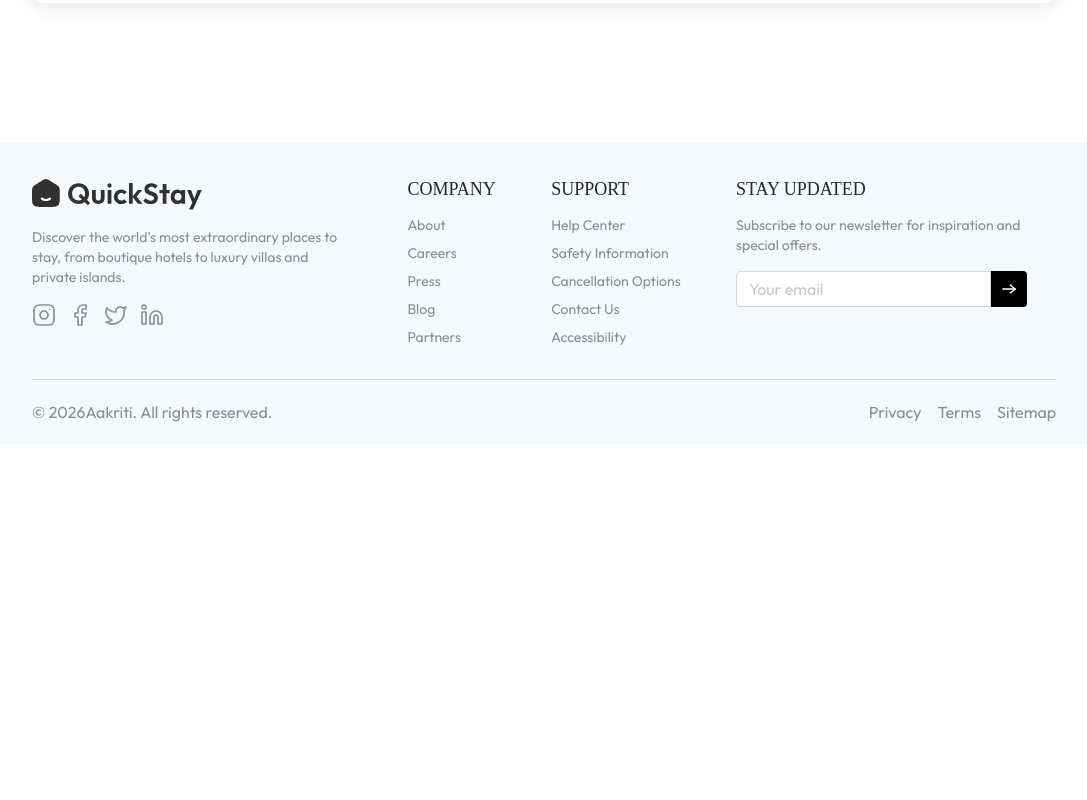
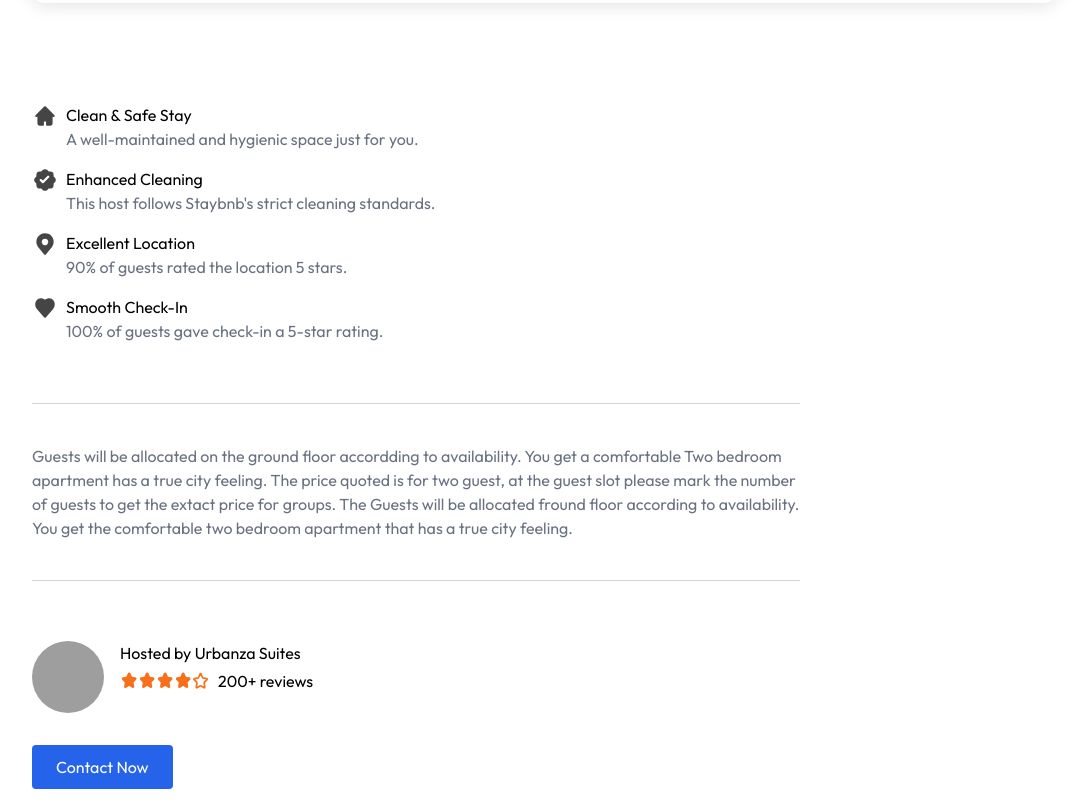
Before and after one commit to aakritii7/Hotel-Booking, a React (Vite) app: page /rooms/67f763d8197ac559e4089b7a in a window 1280 px wide. Shown: the part 940-1740 px from the top of the page, without its empty margins (96-1183 px from the left). Before the commit the page ends 1384 px from the top, so only its background shows below. Built offline with nearby package versions, Linux system fonts and the light colour scheme; no server answers; grey boxes are pictures that could not be loaded; a web font is replaced by a local one.

Commit message:
Room Details is completed

```diff
--- a/src/Pages/RoomDetails.jsx
+++ b/src/Pages/RoomDetails.jsx
@@ -1,6 +1,6 @@
 import React, { useEffect, useState } from 'react'
 import { useParams } from 'react-router-dom'
-import { assets, facilityIcons, roomsDummyData } from '../assets/assets'
+import { assets, facilityIcons, roomCommonData, roomsDummyData } from '../assets/assets'
 import StarRating from '../Components/StarRating'
 
 const RoomDetails = () => {
@@ -97,6 +97,42 @@
             </button>
 
         </form>
+
+        {/* Common Specifications */}
+        <div className='mt-25 space-y-4'>
+            {roomCommonData.map((spec, index)=>(
+                <div key={index} className='flex items-start gap-2'>
+                    <img src={spec.icon} alt={`${spec.title}-icon`} className='w-6.5' />
+                    <div>
+                        <p className='text-base'>{spec.title}</p>
+                        <p className='text-gray-500'>{spec.description}</p>
+                    </div>
+                </div>
+            ))}
+        </div>
+
+        <div className='max-w-3xl border-y border-gray-300 my-15 py-10 text-gray-500'>
+            <p>
+                Guests will be allocated on the ground floor accordding to availability. You get a comfortable Two bedroom apartment has a true city feeling. The price quoted is for two guest, at the guest slot please mark the number of guests to get the extact price for groups. The Guests will be allocated fround floor according to availability. You get the comfortable two bedroom apartment that has a true city feeling.
+            </p>
+        </div>
+
+        {/* Hosted By */}
+        <div className='flex flex-col items-start gap-4'>
+            <div className='flex gap-4'>
+                <img src={room.hotel.owner.image} alt="Host" className='h-14 w-14 md:h-18 md:w-18 rounded-full' />
+
+                <div>
+                    <p>Hosted by {room.hotel.name}</p>
+                    <div className='flex items-center mt-1'>
+                        <StarRating />
+                        <p className='ml-2'>200+ reviews</p>
+                    </div>
+                </div>
+            </div>
+            <button className='px-6 py-2.5 mt-4 rounded text-white bg-primary hover:bg-primary-dull transition-all cursor-pointer'>Contact Now</button>
+
+        </div>
     </div>
   )
 }
```
